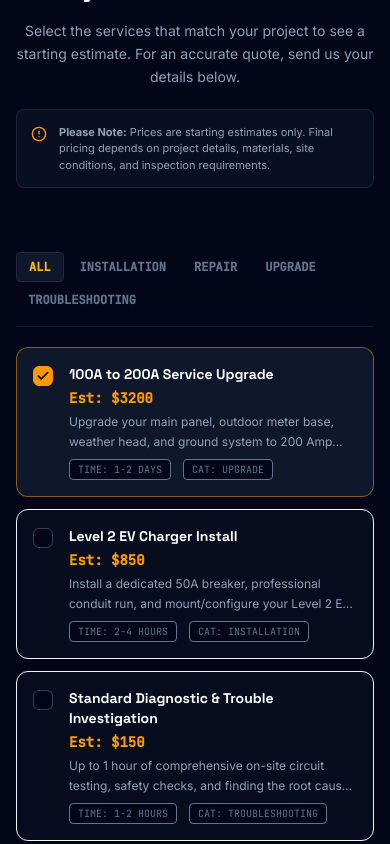
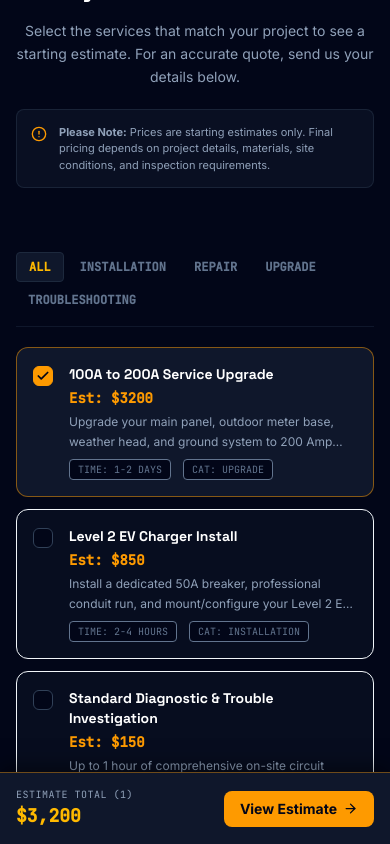
Before and after one commit to HattEvan2004/Maskine-Electrical, a React (Vite) app: page / in a window 390 px wide. Both pictures are taken after a click on the element 195 px from the left and 4941 px from the top of the page. Shown: the part 4519-5363 px from the top of the page. Built offline with nearby package versions, Linux system fonts and the light colour scheme; no server answers.

Commit message:
Add sticky mobile total bar to estimator

```diff
--- a/src/components/Estimator.tsx
+++ b/src/components/Estimator.tsx
@@ -1,4 +1,4 @@
-import React, { useState } from 'react';
+import React, { useState, useRef } from 'react';
 import { ESTIMATE_ITEMS } from '../data';
 import { useSiteContent } from '../sanity/useSiteContent';
 import { EstimateItem } from '../types';
@@ -32,6 +32,8 @@ export default function Estimator({ onApplyEstimateToBooking }: EstimatorProps)
 
   const selectedObjects = items.filter(item => selectedItems.includes(item.id));
   const totalPrice = selectedObjects.reduce((acc, curr) => acc + curr.basePrice, 0);
+  const totalRef = useRef<HTMLDivElement>(null);
+  const scrollToTotal = () => totalRef.current?.scrollIntoView({ behavior: 'smooth', block: 'center' });
 
   // Timeframe calculation (shows high bound or combination range)
   const calculateCombinedTimeframe = () => {
@@ -217,7 +219,7 @@ export default function Estimator({ onApplyEstimateToBooking }: EstimatorProps)
                     </span>
                   </div>
 
-                  <div className="flex justify-between items-center border-t border-slate-950 pt-3">
+                  <div ref={totalRef} className="flex justify-between items-center border-t border-slate-950 pt-3">
                     <span className="text-white font-display font-medium text-base">Total Base Estimate</span>
                     <span className="font-mono text-2xl font-bold text-amber-400 glow-text">
                       ${totalPrice.toLocaleString()}
@@ -254,6 +256,21 @@ export default function Estimator({ onApplyEstimateToBooking }: EstimatorProps)
         </div>
 
       </div>
+
+      {selectedObjects.length > 0 && (
+        <button
+          onClick={scrollToTotal}
+          className="md:hidden fixed bottom-0 left-0 right-0 z-40 bg-slate-900 border-t border-amber-500/40 px-4 py-3.5 flex items-center justify-between shadow-[0_-4px_20px_rgba(0,0,0,0.5)]"
+        >
+          <span className="flex flex-col items-start">
+            <span className="text-[10px] uppercase tracking-wider text-slate-400 font-mono">Estimate Total ({selectedObjects.length})</span>
+            <span className="text-amber-400 font-mono font-bold text-lg">${totalPrice.toLocaleString()}</span>
+          </span>
+          <span className="bg-amber-500 text-slate-950 font-bold text-sm px-4 py-2 rounded-lg flex items-center gap-1.5">
+            View Estimate <ArrowRight size={15} />
+          </span>
+        </button>
+      )}
     </section>
   );
 }
```
